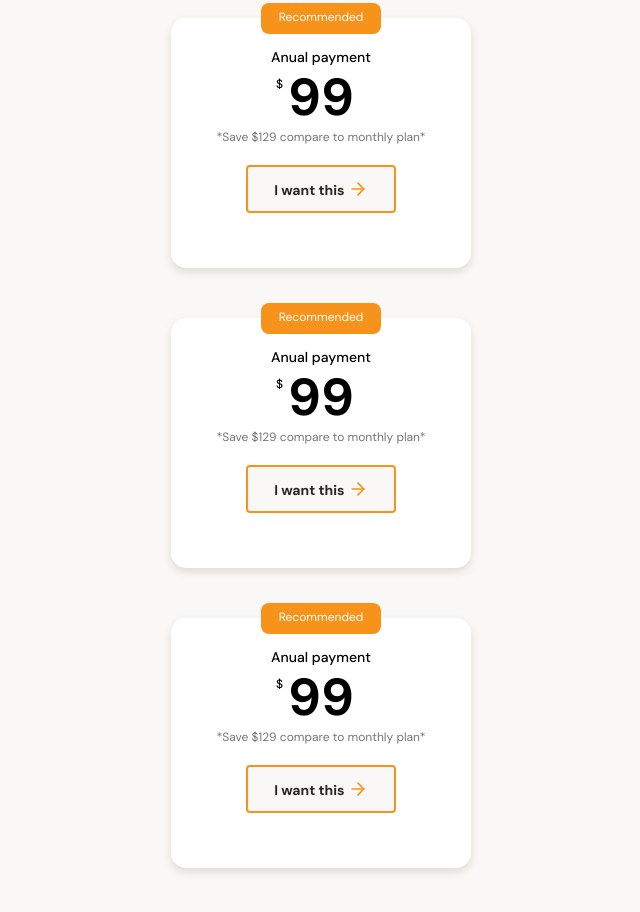
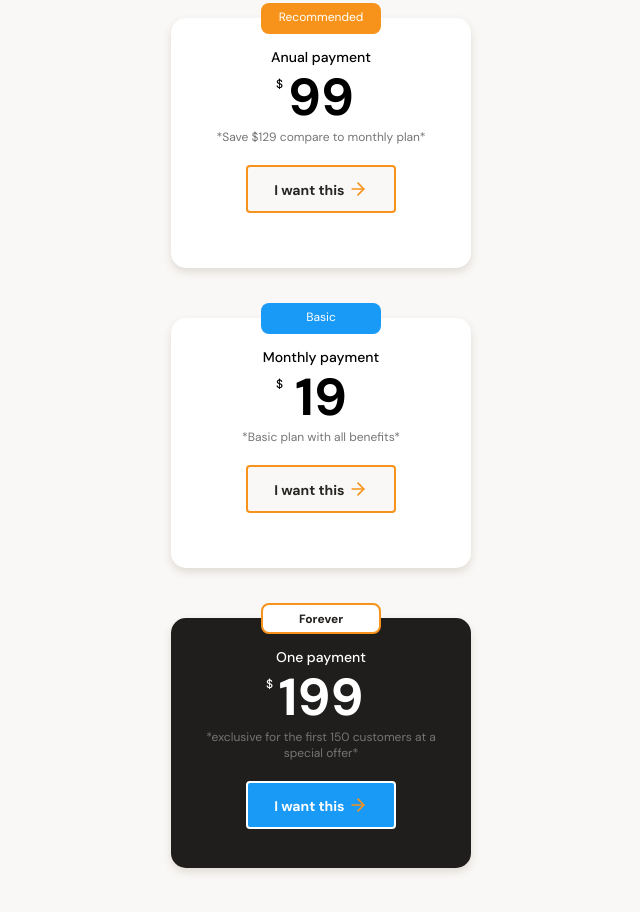
Before and after one commit to DREAMERCOMPANY/Databit, a plain HTML site: page index.html in a window 1280 px wide. Shown: the part 2546-3458 px from the top of the page, without its empty margins (319-959 px from the left). Drawn offline with Linux system fonts and the light colour scheme.

Commit message:
plan-cards

```diff
--- a/index.html
+++ b/index.html
@@ -124,25 +124,29 @@
                     </div>
                 </article>
 
-                <article class="plans-container--card">
-                    <p class="recommended">Recommended</p>
-                    <div class="plan-info--container">
-                        <h3 class="plan-card--title">Anual payment</h3>
-                        <p class="plan-card--price">99</p>
-                        <p class="plan-card--saving">*Save $129 compare to monthly plan*</p>
-                        <button class="plan-card--ca">I want this <span></span></button>
+                <article class="plans-container--card-two">
+                    <p class="basic">Basic</p>
+                    <div class="plan-info--container-two">
+                        <h3 class="plan-card--title-two">Monthly payment</h3>
+                        <p class="plan-card--price-two">19</p>
+                        <p class="plan-card--saving-two">*Basic plan with all benefits*</p>
+                        <button class="plan-card--ca-two">I want this <span></span></button>
                     </div>
                 </article>
 
-                <article class="plans-container--card">
-                    <p class="recommended">Recommended</p>
-                    <div class="plan-info--container">
-                        <h3 class="plan-card--title">Anual payment</h3>
-                        <p class="plan-card--price">99</p>
-                        <p class="plan-card--saving">*Save $129 compare to monthly plan*</p>
-                        <button class="plan-card--ca">I want this <span></span></button>
+                <article class="plans-container--card-three">
+                    <p class="all-life">Forever</p>
+                    <div class="plan-info--container-three">
+                        <h3 class="plan-card--title-three">One payment</h3>
+                        <p class="plan-card--price-three">199</p>
+                        <p class="plan-card--saving-three">*exclusive for the first 150 customers at a special offer*</p>
+                        <button class="plan-card--ca-three">I want this <span></span></button>
                     </div>
                 </article>
+
+
+
+
             </section>
         </section>
     </main>
--- a/style.css
+++ b/style.css
@@ -524,4 +524,179 @@ main{
     background-repeat: no-repeat;
     vertical-align: text-bottom;
 }
+
+.plans-container--card-two{
+    position: relative;
+    width: 70%;
+    min-width: 230px;
+    max-width: 300px;
+    height: 250px;
+    margin: 50px auto 0;
+    padding: 0 15px;
+    background-color: var(--just-white);
+    border-radius: 15px;
+    box-shadow: 0 4px 8px rgba(89, 73, 30, 0.16);
+}
+
+.basic{
+    position: absolute;
+    width: 120px;
+    left: calc(50% - 60px);
+    top: -15px;
+    height: 31px;
+    font-size: 1.2rem;
+    padding: 6px;
+    background-color: var(--secondary-blue);
+    border-radius: 8px;
+    color: var(--just-white);
+}
+
+.plan-card--title-two{
+    padding-top: 30px;
+    font-size: 1.4rem;
+    font-weight: 500;
+    line-height: 1.8rem;
+    color: black;
+}
+
+.plan-card--price-two{
+    padding: 5px 0;
+    position: relative;
+    font-size: 5.2rem;
+    font-weight: bold;
+    line-height: 5.3rem;
+    color: black;
+}
+
+.plan-card--price-two::before {
+    font-size: 1.2rem;
+    font-weight: 300;
+    position: absolute;
+    content: '$';
+    font-size: 1.2rem;
+    font-weight: 500;
+    line-height: 1rem;
+    top: 20%;
+    left: calc(50% - 45px);
+}
+
+.plan-card--saving-two{
+    color: #757575;
+    font-size: 1.2rem;
+}
+
+.plan-card--ca-two{
+    width: 150px;
+    height: 48px;
+    margin-top: 20px;
+    background-color: #faf8f7;
+    border: 2px solid var(--bitcoin-orange);
+    border-radius: 4px;
+    font-size: 1.4rem;
+    font-weight: bold;
+    line-height: 1.8rem;
+    color: var(--black);
+    font-family: 'DM Sans', sans-serif;
+}
+
+.plan-card--ca-two span{
+    display: inline-block;
+    width: 20px;
+    height: 20px;
+    background-image: url('./assets/assets/icons/orange-right-arrow.svg');
+    background-position: center;
+    background-size: cover;
+    background-repeat: no-repeat;
+    vertical-align: text-bottom;
+}
+
+.plans-container--card-three{
+    position: relative;
+    width: 70%;
+    min-width: 230px;
+    max-width: 300px;
+    height: 250px;
+    margin: 50px auto 0;
+    padding: 0 15px;
+    background-color: var(--warm-black);
+    border-radius: 15px;
+    box-shadow: 0 4px 8px rgba(89, 73, 30, 0.16);
+}
+
+.all-life{
+    position: absolute;
+    width: 120px;
+    left: calc(50% - 60px);
+    top: -15px;
+    height: 31px;
+    font-size: 1.2rem;
+    padding: 6px;
+    background-color: var(--just-white);
+    border-radius: 8px;
+    color: var(--warm-black);
+    font-weight: bold;
+    border: 2px solid var(--bitcoin-orange);
+}
+
+.plan-card--title-three{
+    padding-top: 30px;
+    font-size: 1.4rem;
+    font-weight: 500;
+    line-height: 1.8rem;
+    color: var(--just-white);
+}
+
+.plan-card--price-three{
+    padding: 5px 0;
+    position: relative;
+    font-size: 5.2rem;
+    font-weight: bold;
+    line-height: 5.3rem;
+    color: var(--just-white);
+}
+
+.plan-card--price-three::before {
+    font-size: 1.2rem;
+    font-weight: 300;
+    position: absolute;
+    content: '$';
+    font-size: 1.2rem;
+    font-weight: 500;
+    line-height: 1rem;
+    top: 20%;
+    left: calc(50% - 55px);
+}
+
+.plan-card--saving-three{
+    color: #757575;
+    font-size: 1.2rem;
+}
+
+.plan-card--ca-three{
+    width: 150px;
+    height: 48px;
+    margin-top: 20px;
+    background-color: #faf8f7;
+    border: 2px solid var(--just-white);
+    background-color: var(--secondary-blue);
+    border-radius: 4px;
+    font-size: 1.4rem;
+    font-weight: bold;
+    line-height: 1.8rem;
+    color: var(--just-white);
+    font-family: 'DM Sans', sans-serif;
+}
+
+.plan-card--ca-three span{
+    display: inline-block;
+    width: 20px;
+    height: 20px;
+    background-image: url('./assets/assets/icons/orange-right-arrow.svg');
+    background-position: center;
+    background-size: cover;
+    background-repeat: no-repeat;
+    vertical-align: text-bottom;
+}
+
+
 /* Terminar las tarjetas de planes */
```
